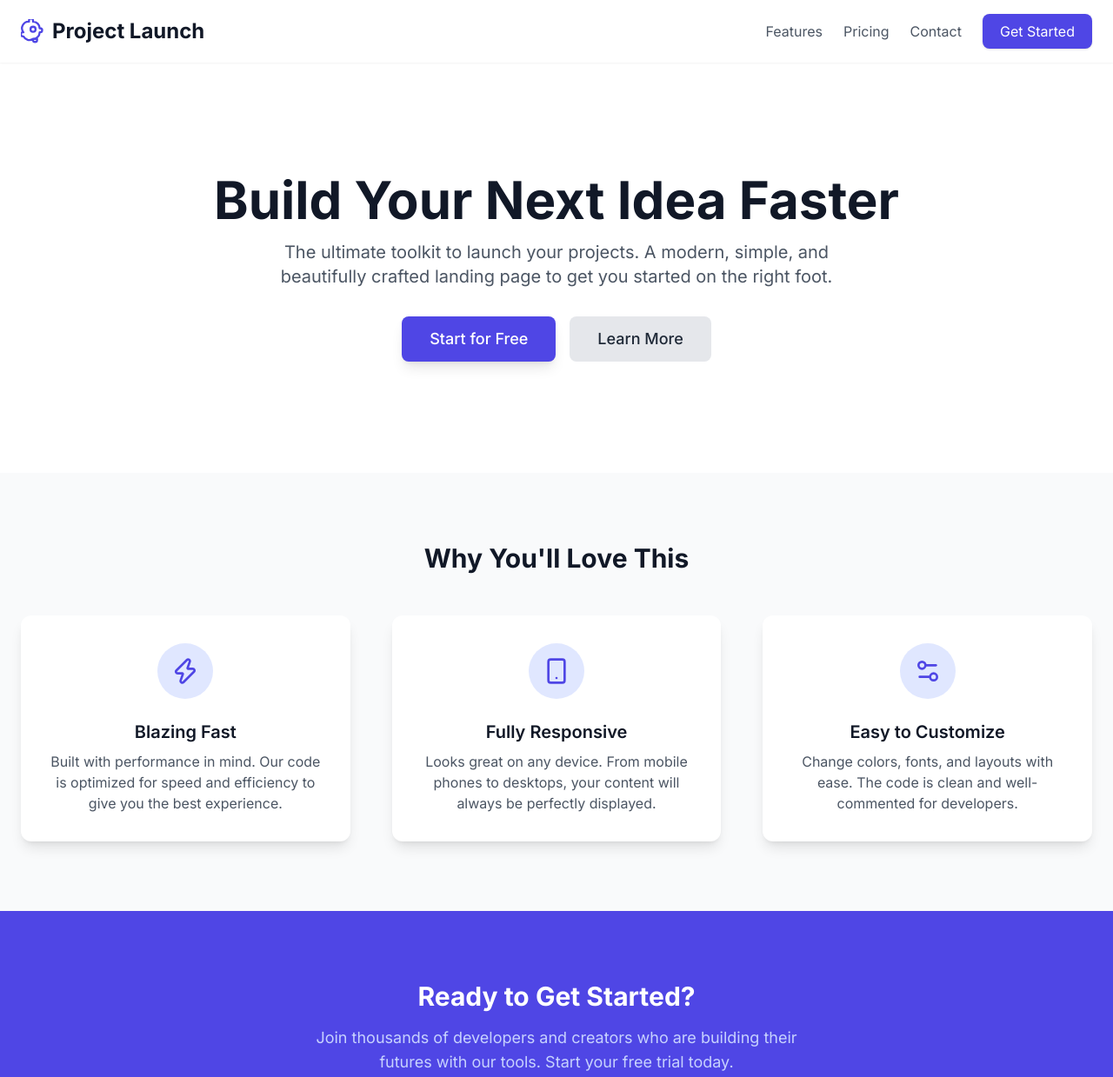
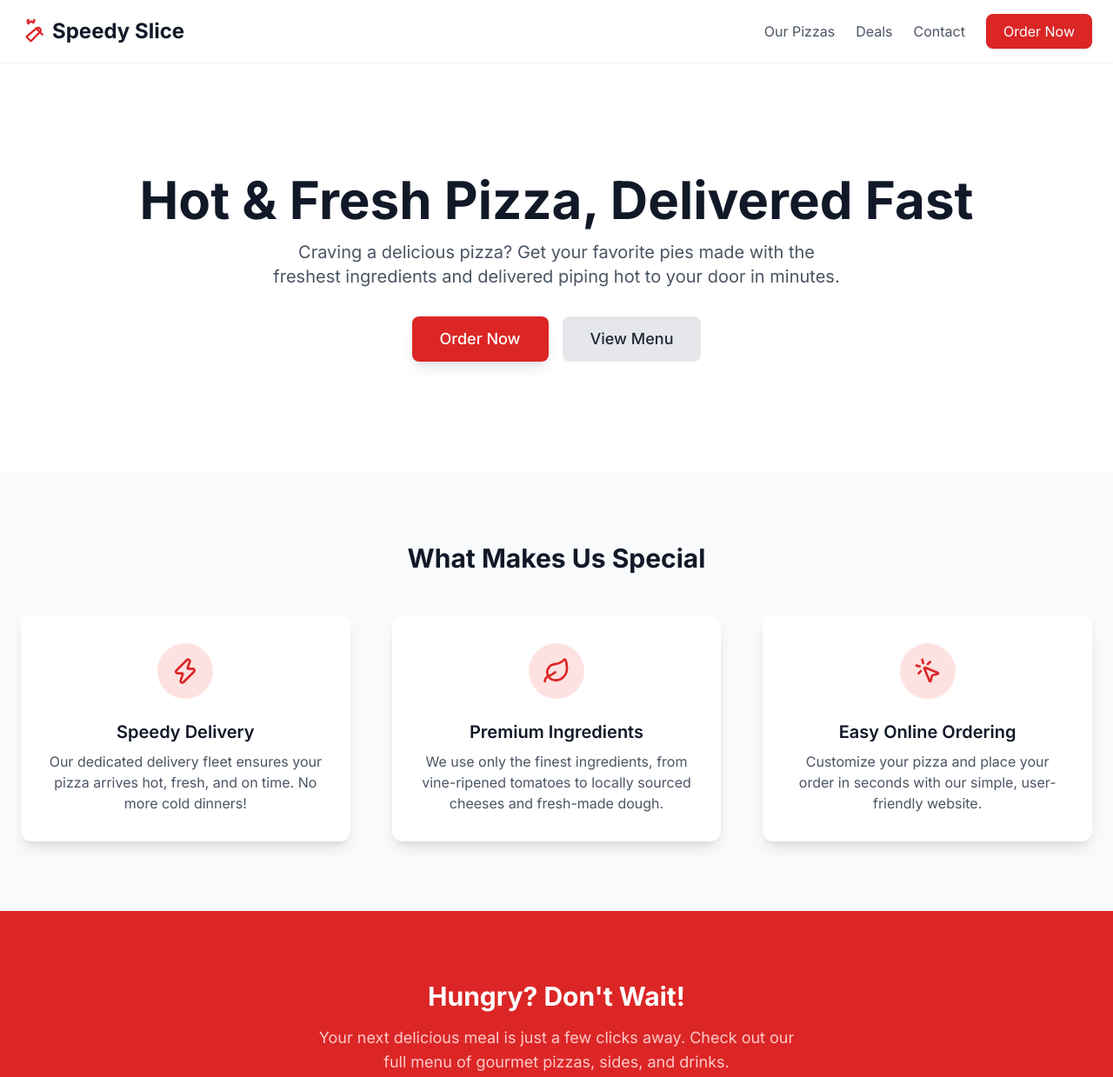
Before and after one commit to amannauhwar/watson-chatbot-pizza, a plain HTML site: page index.html in a window 1280 px wide. Shown: the top 1239 px of the page at 87% size. Drawn offline with nearby package versions, Linux system fonts and the light colour scheme.

Commit message:
updated site

```diff
--- a/index.html
+++ b/index.html
@@ -3,17 +3,14 @@
 <head>
     <meta charset="UTF-8">
     <meta name="viewport" content="width=device-width, initial-scale=1.0">
-    <title>Project Landing Page | Welcome</title>
+    <title>Speedy Slice | Fast Pizza Delivery</title>
 
-    <!-- Tailwind CSS CDN -->
     <script src="https://cdn.tailwindcss.com"></script>
 
-    <!-- Google Fonts: Inter -->
     <link rel="preconnect" href="https://fonts.googleapis.com">
     <link rel="preconnect" href="https://fonts.gstatic.com" crossorigin>
     <link href="https://fonts.googleapis.com/css2?family=Inter:wght@400;500;600;700&display=swap" rel="stylesheet">
 
-    <!-- Lucide Icons CDN -->
     <script src="https://unpkg.com/lucide@latest"></script>
 
     <style>
@@ -33,24 +30,20 @@
 </head>
 <body class="bg-gray-50 text-gray-800">
 
-    <!-- =========== Header/Navigation =========== -->
     <header class="bg-white shadow-sm sticky top-0 z-50">
         <nav class="container mx-auto px-6 py-4 flex justify-between items-center">
-            <!-- Logo -->
             <div class="text-2xl font-bold text-gray-900 flex items-center">
-                <svg xmlns="http://www.w3.org/2000/svg" width="28" height="28" viewBox="0 0 24 24" fill="none" stroke="currentColor" stroke-width="2" stroke-linecap="round" stroke-linejoin="round" class="text-indigo-600 mr-2"><path d="M12 12.5a2.5 2.5 0 1 0 0-5 2.5 2.5 0 0 0 0 5Z"/><path d="M12 19.5A6.5 6.5 0 0 0 18.5 13H19a2 2 0 1 0 0-4h-.5A6.5 6.5 0 0 0 12 2.5v-1a2 2 0 1 0-4 0v1A6.5 6.5 0 0 0 2.5 13H2a2 2 0 1 0 0 4h.5A6.5 6.5 0 0 0 12 19.5v1a2 2 0 1 0 4 0v-1Z"/></svg>
-                Project Launch
+                <svg xmlns="http://www.w3.org/2000/svg" width="28" height="28" viewBox="0 0 24 24" fill="none" stroke="currentColor" stroke-width="2" stroke-linecap="round" stroke-linejoin="round" class="text-red-600 mr-2"><path d="M15.2 9.2a2.3 2.3 0 0 1 3.6 3.6l-8.6 8.6a.5.5 0 0 1-.7 0l-3.6-3.6a.5.5 0 0 1 0-.7Z"/><path d="m21.2 15.2-6-6"/><path d="M8.2 3.2a2.3 2.3 0 0 1 3.6 0l.4.4.2-.2a2.8 2.8 0 0 0-4-4l-1 1a2.8 2.8 0 0 0 0 4Z"/></svg>
+                Speedy Slice
             </div>
 
-            <!-- Desktop Menu -->
             <div class="hidden md:flex items-center space-x-6">
-                <a href="#features" class="text-gray-600 hover:text-indigo-600 transition duration-300">Features</a>
-                <a href="#pricing" class="text-gray-600 hover:text-indigo-600 transition duration-300">Pricing</a>
-                <a href="#contact" class="text-gray-600 hover:text-indigo-600 transition duration-300">Contact</a>
-                <a href="#" class="bg-indigo-600 text-white px-5 py-2 rounded-lg hover:bg-indigo-700 transition duration-300 shadow">Get Started</a>
+                <a href="#features" class="text-gray-600 hover:text-red-600 transition duration-300">Our Pizzas</a>
+                <a href="#pricing" class="text-gray-600 hover:text-red-600 transition duration-300">Deals</a>
+                <a href="#contact" class="text-gray-600 hover:text-red-600 transition duration-300">Contact</a>
+                <a href="#" class="bg-red-600 text-white px-5 py-2 rounded-lg hover:bg-red-700 transition duration-300 shadow">Order Now</a>
             </div>
 
-            <!-- Mobile Menu Button -->
             <div class="md:hidden">
                 <button id="menu-btn" class="text-gray-600 focus:outline-none">
                     <i data-lucide="menu" class="w-6 h-6"></i>
@@ -58,86 +51,78 @@
             </div>
         </nav>
 
-        <!-- Mobile Menu -->
         <div id="mobile-menu" class="hidden md:hidden">
-            <a href="#features" class="block py-2 px-6 text-sm text-gray-700 hover:bg-gray-100">Features</a>
-            <a href="#pricing" class="block py-2 px-6 text-sm text-gray-700 hover:bg-gray-100">Pricing</a>
+            <a href="#features" class="block py-2 px-6 text-sm text-gray-700 hover:bg-gray-100">Our Pizzas</a>
+            <a href="#pricing" class="block py-2 px-6 text-sm text-gray-700 hover:bg-gray-100">Deals</a>
             <a href="#contact" class="block py-2 px-6 text-sm text-gray-700 hover:bg-gray-100">Contact</a>
             <div class="px-6 py-4">
-                 <a href="#" class="block bg-indigo-600 text-white text-center px-5 py-2 rounded-lg hover:bg-indigo-700 transition duration-300 shadow">Get Started</a>
+                 <a href="#" class="block bg-red-600 text-white text-center px-5 py-2 rounded-lg hover:bg-red-700 transition duration-300 shadow">Order Now</a>
             </div>
         </div>
     </header>
 
     <main>
-        <!-- =========== Hero Section =========== -->
         <section class="bg-white fade-in">
             <div class="container mx-auto px-6 py-20 md:py-32 text-center">
-                <h1 class="text-4xl md:text-6xl font-bold text-gray-900 leading-tight">Build Your Next Idea Faster</h1>
-                <p class="mt-4 text-lg md:text-xl text-gray-600 max-w-2xl mx-auto">The ultimate toolkit to launch your projects. A modern, simple, and beautifully crafted landing page to get you started on the right foot.</p>
+                <h1 class="text-4xl md:text-6xl font-bold text-gray-900 leading-tight">Hot & Fresh Pizza, Delivered Fast</h1>
+                <p class="mt-4 text-lg md:text-xl text-gray-600 max-w-2xl mx-auto">Craving a delicious pizza? Get your favorite pies made with the freshest ingredients and delivered piping hot to your door in minutes.</p>
                 <div class="mt-8 flex justify-center space-x-4">
-                    <a href="#" class="bg-indigo-600 text-white px-8 py-3 rounded-lg text-lg font-medium hover:bg-indigo-700 transition duration-300 shadow-lg transform hover:scale-105">Start for Free</a>
-                    <a href="#" class="bg-gray-200 text-gray-800 px-8 py-3 rounded-lg text-lg font-medium hover:bg-gray-300 transition duration-300 transform hover:scale-105">Learn More</a>
+                    <a href="#" class="bg-red-600 text-white px-8 py-3 rounded-lg text-lg font-medium hover:bg-red-700 transition duration-300 shadow-lg transform hover:scale-105">Order Now</a>
+                    <a href="#" class="bg-gray-200 text-gray-800 px-8 py-3 rounded-lg text-lg font-medium hover:bg-gray-300 transition duration-300 transform hover:scale-105">View Menu</a>
                 </div>
             </div>
         </section>
 
-        <!-- =========== Features Section =========== -->
         <section id="features" class="py-20">
             <div class="container mx-auto px-6">
-                <h2 class="text-3xl font-bold text-center text-gray-900 mb-12">Why You'll Love This</h2>
+                <h2 class="text-3xl font-bold text-center text-gray-900 mb-12">What Makes Us Special</h2>
                 <div class="grid grid-cols-1 md:grid-cols-3 gap-12 text-center">
 
-                    <!-- Feature 1 -->
                     <div class="bg-white p-8 rounded-xl shadow-lg hover:shadow-2xl transition-shadow duration-300">
-                        <div class="bg-indigo-100 text-indigo-600 rounded-full w-16 h-16 flex items-center justify-center mx-auto mb-6">
+                        <div class="bg-red-100 text-red-600 rounded-full w-16 h-16 flex items-center justify-center mx-auto mb-6">
                              <i data-lucide="zap" class="w-8 h-8"></i>
                         </div>
-                        <h3 class="text-xl font-semibold text-gray-900 mb-2">Blazing Fast</h3>
-                        <p class="text-gray-600">Built with performance in mind. Our code is optimized for speed and efficiency to give you the best experience.</p>
+                        <h3 class="text-xl font-semibold text-gray-900 mb-2">Speedy Delivery</h3>
+                        <p class="text-gray-600">Our dedicated delivery fleet ensures your pizza arrives hot, fresh, and on time. No more cold dinners!</p>
                     </div>
 
-                    <!-- Feature 2 -->
                     <div class="bg-white p-8 rounded-xl shadow-lg hover:shadow-2xl transition-shadow duration-300">
-                        <div class="bg-indigo-100 text-indigo-600 rounded-full w-16 h-16 flex items-center justify-center mx-auto mb-6">
-                            <i data-lucide="smartphone" class="w-8 h-8"></i>
+                        <div class="bg-red-100 text-red-600 rounded-full w-16 h-16 flex items-center justify-center mx-auto mb-6">
+                            <i data-lucide="leaf" class="w-8 h-8"></i>
                         </div>
-                        <h3 class="text-xl font-semibold text-gray-900 mb-2">Fully Responsive</h3>
-                        <p class="text-gray-600">Looks great on any device. From mobile phones to desktops, your content will always be perfectly displayed.</p>
+                        <h3 class="text-xl font-semibold text-gray-900 mb-2">Premium Ingredients</h3>
+                        <p class="text-gray-600">We use only the finest ingredients, from vine-ripened tomatoes to locally sourced cheeses and fresh-made dough.</p>
                     </div>
 
-                    <!-- Feature 3 -->
                     <div class="bg-white p-8 rounded-xl shadow-lg hover:shadow-2xl transition-shadow duration-300">
-                        <div class="bg-indigo-100 text-indigo-600 rounded-full w-16 h-16 flex items-center justify-center mx-auto mb-6">
-                            <i data-lucide="settings-2" class="w-8 h-8"></i>
+                        <div class="bg-red-100 text-red-600 rounded-full w-16 h-16 flex items-center justify-center mx-auto mb-6">
+                            <i data-lucide="mouse-pointer-click" class="w-8 h-8"></i>
                         </div>
-                        <h3 class="text-xl font-semibold text-gray-900 mb-2">Easy to Customize</h3>
-                        <p class="text-gray-600">Change colors, fonts, and layouts with ease. The code is clean and well-commented for developers.</p>
+                        <h3 class="text-xl font-semibold text-gray-900 mb-2">Easy Online Ordering</h3>
+                        <p class="text-gray-600">Customize your pizza and place your order in seconds with our simple, user-friendly website.</p>
                     </div>
 
                 </div>
             </div>
         </section>
 
-        <!-- =========== Call to Action Section =========== -->
-        <section id="pricing" class="bg-indigo-600">
+        <section id="pricing" class="bg-red-600">
             <div class="container mx-auto px-6 py-20 text-center">
-                <h2 class="text-3xl font-bold text-white mb-4">Ready to Get Started?</h2>
-                <p class="text-indigo-200 text-lg mb-8 max-w-xl mx-auto">Join thousands of developers and creators who are building their futures with our tools. Start your free trial today.</p>
-                <a href="#" class="bg-white text-indigo-600 px-10 py-4 rounded-lg text-lg font-bold hover:bg-gray-100 transition duration-300 shadow-xl transform hover:scale-105">Sign Up Now</a>
+                <h2 class="text-3xl font-bold text-white mb-4">Hungry? Don't Wait!</h2>
+                <p class="text-red-200 text-lg mb-8 max-w-xl mx-auto">Your next delicious meal is just a few clicks away. Check out our full menu of gourmet pizzas, sides, and drinks.</p>
+                <a href="#" class="bg-white text-red-600 px-10 py-4 rounded-lg text-lg font-bold hover:bg-gray-100 transition duration-300 shadow-xl transform hover:scale-105">Browse Full Menu</a>
             </div>
         </section>
     </main>
 
-    <!-- =========== Footer =========== -->
     <footer id="contact" class="bg-gray-800 text-white">
         <div class="container mx-auto px-6 py-8">
             <div class="flex flex-col md:flex-row justify-between items-center">
-                <p class="text-gray-400">&copy; 2025 Project Launch. All rights reserved.</p>
+                <p class="text-gray-400">&copy; 2025 Speedy Slice. All rights reserved.</p>
                 <div class="flex space-x-4 mt-4 md:mt-0">
                     <a href="#" class="text-gray-400 hover:text-white transition duration-300"><i data-lucide="twitter"></i></a>
-                    <a href="#" class="text-gray-400 hover:text-white transition duration-300"><i data-lucide="github"></i></a>
-                    <a href="#" class="text-gray-400 hover:text-white transition duration-300"><i data-lucide="linkedin"></i></a>
+                    <a href="#" class="text-gray-400 hover:text-white transition duration-300"><i data-lucide="instagram"></i></a>
+                    <a href="#" class="text-gray-400 hover:text-white transition duration-300"><i data-lucide="facebook"></i></a>
                 </div>
             </div>
         </div>
@@ -146,7 +131,7 @@
     <script>
 
 
-  window.watsonAssistantChatOptions = {
+window.watsonAssistantChatOptions = {
     integrationID: "d8f4eb1a-c9a1-48f3-89bc-2403d1ea6c37", // The ID of this integration.
     region: "au-syd", // The region your integration is hosted in.
     serviceInstanceID: "6a62a966-16d4-4f3c-a56d-ac52224649af", // The ID of your service instance.
```
